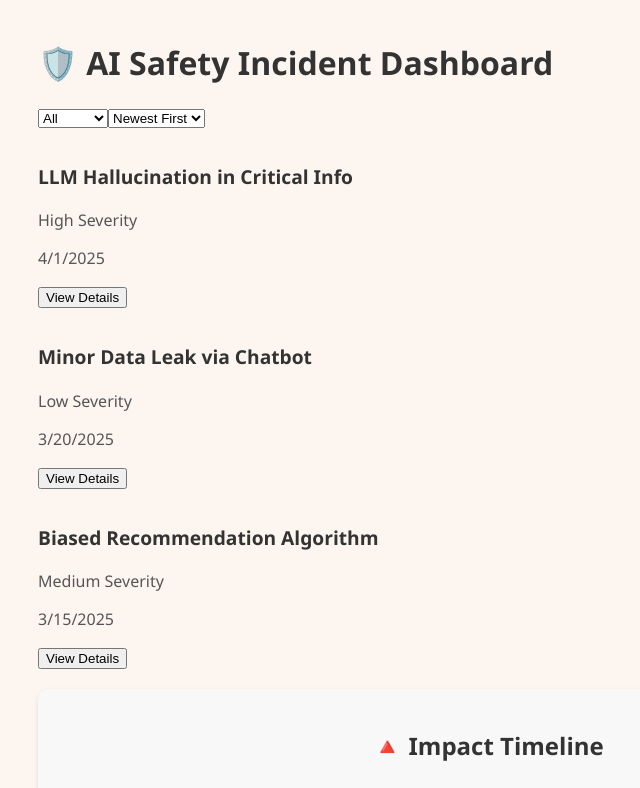
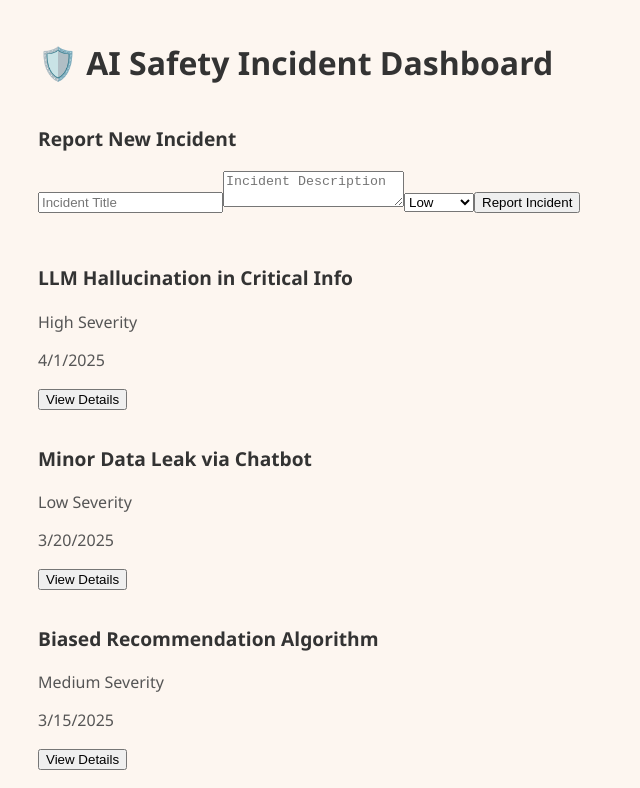
Before and after one commit to Yanvi09/ai-saftey-dashboard, a React (Create React App) app: page / in a window 1280 px wide. Shown: the top 788 px of the page, without its empty margins (152-792 px from the left). Built offline with nearby package versions, Linux system fonts and the light colour scheme.

Commit message:
✨  Phase  10: Implement Report New Incident form with input validation

```diff
--- a/src/components/IncidentList.jsx
+++ b/src/components/IncidentList.jsx
@@ -2,19 +2,23 @@
 
 import React, { useState } from "react";
 import { mockIncidents } from "../data/mockData";
-import IncidentItem from "./IncidentItem"; // assuming you have a separate IncidentItem component
+import IncidentItem from "./IncidentItem";
+import ReportIncidentForm from "./ReportIncidentForm"; // import the form
 
 const IncidentList = () => {
+  const [incidents, setIncidents] = useState(mockIncidents);
   const [filter, setFilter] = useState("All");
   const [sortOrder, setSortOrder] = useState("Newest First");
 
-  // Filter incidents based on severity
-  const filteredIncidents = mockIncidents.filter((incident) => {
+  const addIncident = (newIncident) => {
+    setIncidents([newIncident, ...incidents]);
+  };
+
+  const filteredIncidents = incidents.filter((incident) => {
     if (filter === "All") return true;
     return incident.severity === filter;
   });
 
-  // Sort incidents based on date
   const sortedIncidents = filteredIncidents.sort((a, b) => {
     const dateA = new Date(a.reported_at);
     const dateB = new Date(b.reported_at);
@@ -26,23 +30,12 @@ const IncidentList = () => {
 
   return (
     <div className="incident-list">
+      <ReportIncidentForm addIncident={addIncident} /> {/* Add Form */}
+
       <div className="controls">
-        {/* Severity Filter */}
-        <select onChange={(e) => setFilter(e.target.value)} value={filter}>
-          <option value="All">All</option>
-          <option value="Low">Low</option>
-          <option value="Medium">Medium</option>
-          <option value="High">High</option>
-        </select>
-
-        {/* Sorting Control */}
-        <select onChange={(e) => setSortOrder(e.target.value)} value={sortOrder}>
-          <option value="Newest First">Newest First</option>
-          <option value="Oldest First">Oldest First</option>
-        </select>
+        {/* Filters and Sorting */}
       </div>
 
-      {/* Render incidents */}
       {sortedIncidents.map((incident) => (
         <IncidentItem key={incident.id} incident={incident} />
       ))}
--- /dev/null
+++ b/src/components/ReportIncidentForm.jsx
@@ -0,0 +1,54 @@
+// src/components/ReportIncidentForm.jsx
+
+import React, { useState } from "react";
+
+const ReportIncidentForm = ({ addIncident }) => {
+  const [title, setTitle] = useState("");
+  const [description, setDescription] = useState("");
+  const [severity, setSeverity] = useState("Low");
+  const [error, setError] = useState("");
+
+  const handleSubmit = (e) => {
+    e.preventDefault();
+    if (!title || !description) {
+      setError("All fields are required.");
+      return;
+    }
+    addIncident({ title, description, severity, reported_at: new Date() });
+    setTitle("");
+    setDescription("");
+    setSeverity("Low");
+    setError("");
+  };
+
+  return (
+    <div className="report-incident-form">
+      <h3>Report New Incident</h3>
+      {error && <p className="error">{error}</p>}
+      <form onSubmit={handleSubmit}>
+        <input
+          type="text"
+          placeholder="Incident Title"
+          value={title}
+          onChange={(e) => setTitle(e.target.value)}
+        />
+        <textarea
+          placeholder="Incident Description"
+          value={description}
+          onChange={(e) => setDescription(e.target.value)}
+        />
+        <select
+          value={severity}
+          onChange={(e) => setSeverity(e.target.value)}
+        >
+          <option value="Low">Low</option>
+          <option value="Medium">Medium</option>
+          <option value="High">High</option>
+        </select>
+        <button type="submit">Report Incident</button>
+      </form>
+    </div>
+  );
+};
+
+export default ReportIncidentForm;
```
